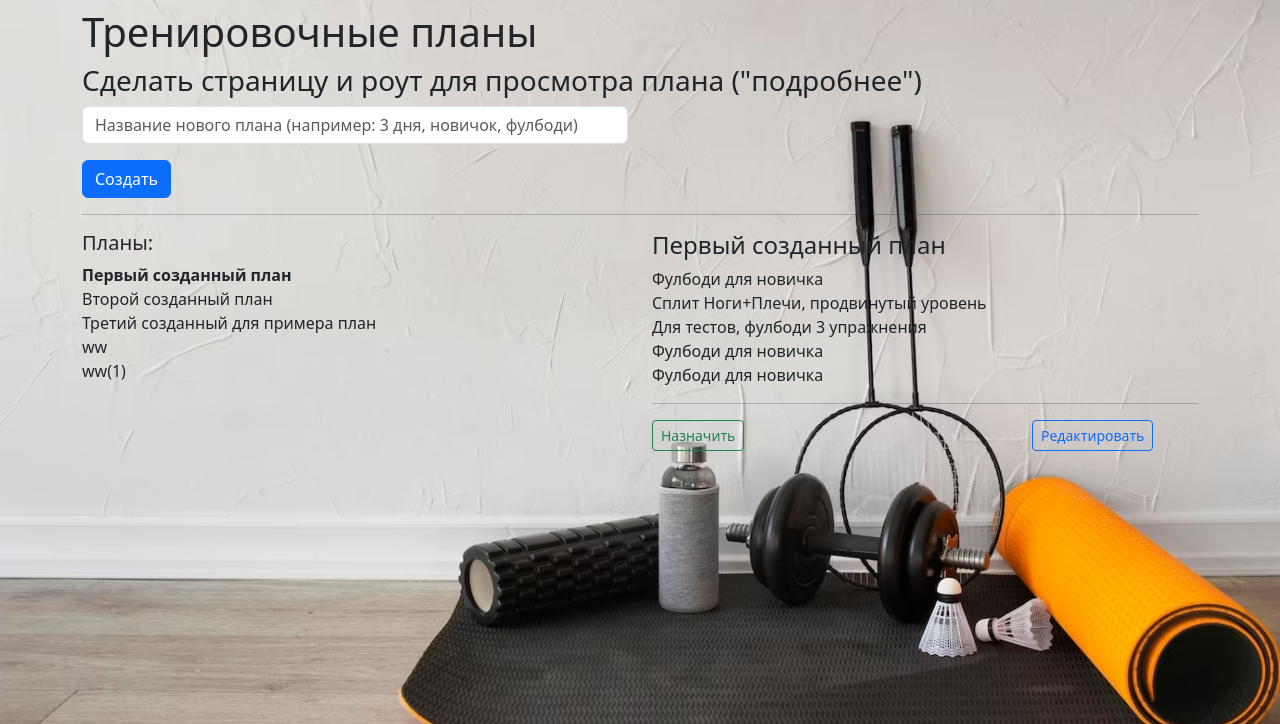
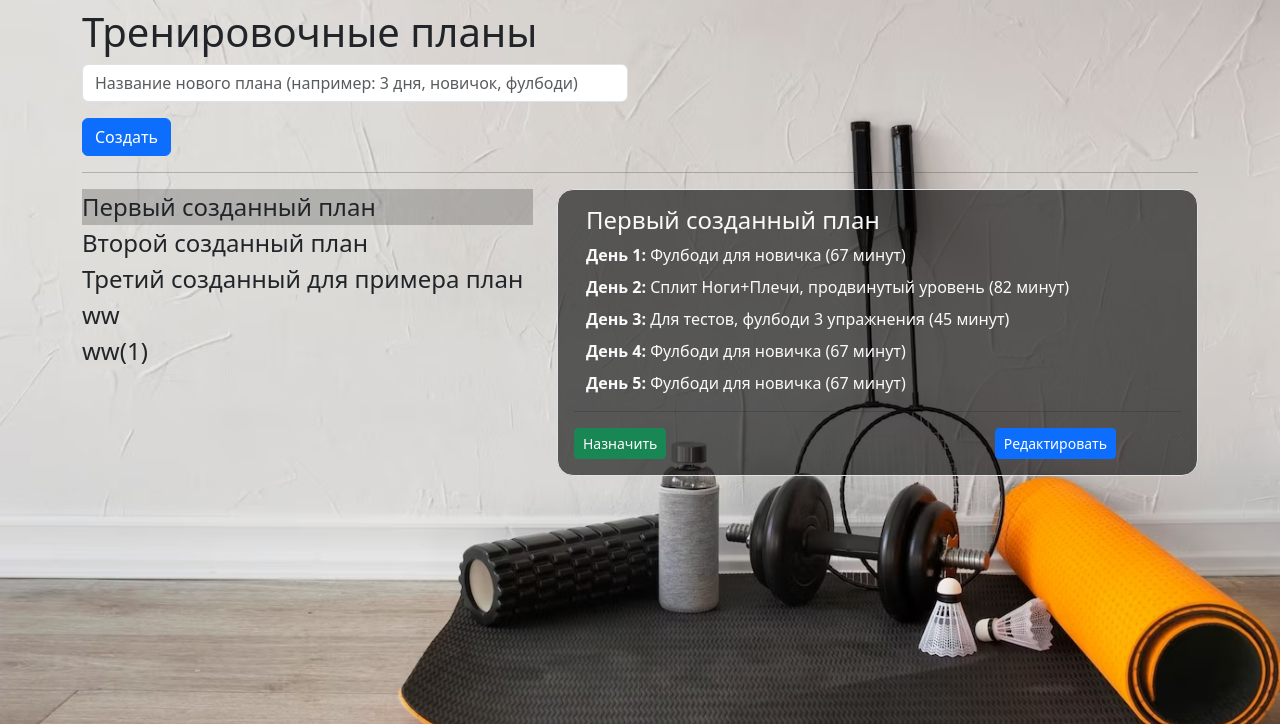
Before and after one commit to takura2012/flask_app_fit, a Flask app: page /plans_all in a window 1280 px wide. Shown: the part 76-800 px from the top of the page. Run offline with Flask 3, Linux system fonts and the light colour scheme; data comes from the database, SQL or seed files in the repository; both versions use the stored data as it was after the commit; some libraries are stand-ins or nearby versions.

Commit message:
сделал счетчик немного навел красоты на планах

```diff
--- a/main.py
+++ b/main.py
@@ -431,15 +431,24 @@ def plans_all():
     plan_trainings = Plan_Trainings.query.all()
     trains = Training.query.all()
 
-    plan = plans[0]
+    trainings_in_plan = {}  # {plan: [trains], ...}
 
-    # for plan_train in plan_trainings:
-    #     for train in trains:
-    #         if train.training_id == plan_train.train_id and plan_train.plan_id == plan.id:
-    #             print(train.name)
+    for plan in plans:
+        trainings_in_plan[plan] = []
+        print(f'-{plan.name}')
+        for plan_train in plan_trainings:
 
+            for train in trains:
+                if train.training_id == plan_train.training_id and plan_train.plan_id == plan.id:
 
-    return render_template('plans_all.html', plans=plans, trains=trains,plan_trainings=plan_trainings)
+                    train_time = 0
+                    for exercise in train.exercises:
+                        te = TrainingExercise.query.filter_by(training_id=train.training_id, exercise_id=exercise.exercise_id).first()
+                        train_time += te.sets * exercise.time_per_set
+
+                    trainings_in_plan[plan].append([train, train_time])
+
+    return render_template('plans_all.html', trainings_in_plan=trainings_in_plan)
 
 
 @app.route('/plan_new/<int:plan_id>', methods=['POST', 'GET'])
--- a/static/css/main.css
+++ b/static/css/main.css
@@ -14,15 +14,19 @@ body {
     background-color: rgba(0, 0, 0, 0.2); /* Прозрачный цвет фона */
 }
 
+.bg-opacity-60 {
+    background-color: rgba(0, 0, 0, 0.6); /* Прозрачный цвет фона */
+}
+
 .bg-opacity-0 {
     background-color: rgba(0, 0, 0, 0); /* Прозрачный цвет фона */
     transition: background-color 0.3s; /* Добавим плавный переход для hover */
 }
 
 .bg-opacity-0:hover {
-    background-color: rgba(0, 0, 0, 0.2); /* Полупрозрачный черный цвет фона при hover */
+
 }
 
 .nav-link.active {
-    font-weight: bold; /* Жирный текст */
+    background-color: rgba(0, 0, 0, 0.2);
 }
--- a/templates/plan_new.html
+++ b/templates/plan_new.html
@@ -6,10 +6,11 @@
 {% block body %}
 
 <div class="row">
-    <div class="col-10">
+    <div class="col-8">
         <h3>{{plan.name}}</h3>
     </div>
-    <div class="col-2">
+    <div class="col-4">
+        <a href="#" class="btn btn-primary">Переименовать план</a>
         <a href="#" class="btn btn-danger">Удалить план</a>
     </div>
 </div>
--- a/templates/plans_all.html
+++ b/templates/plans_all.html
@@ -5,7 +5,6 @@
 
 {% block body %}
 <h1>Тренировочные планы</h1>
-<h3>Сделать страницу и роут для просмотра плана ("подробнее")</h3>
 
 <form action="/plan_new/0" method="post">
     <div class="row mb-3">
@@ -22,39 +21,46 @@
 
 <hr>
 <div class="row">
-    <div class="col-6">
-        <h5>Планы:</h5>
+    <div class="col-5">
+    </div>
+    <div class="col-7">
+    </div>
+</div>
+<div class="row">
+    <div class="col-5">
+
         <div class="list-group" id="list-tab" role="tablist">
-        {% for plan in plans %}
-          <a class="nav-link {% if loop.index == 1 %} active {% endif %} link-underline link-underline-opacity-0 bg-opacity-0" data-bs-toggle="list" href="#plan{{plan.id}}" role="tab">{{plan.name}}</a>
+        {% for plan, trains in trainings_in_plan.items() %}
+          <a class="nav-link {% if loop.index == 1 %} active {% endif %} link-underline link-underline-opacity-0 bg-opacity-0 fs-4" data-bs-toggle="list" href="#plan{{plan.id}}" role="tab">
+              {{plan.name}}
+          </a>
           {% endfor %}
         </div>
     </div>
 
 
-    <div class="col-6">
-
+    <div class="col-7">
 
 
         <div class="tab-content" id="nav-tabContent">
-          {% for plan in plans %}
-            <div class="tab-pane fade {% if loop.index == 1 %} show active {% endif %}" id="plan{{plan.id}}" role="tabpanel" >
+          {% for plan, trains in trainings_in_plan.items() %}
+            <div class="tab-pane fade {% if loop.index == 1 %} show active {% endif %} border rounded-4 bg-opacity-60 p-3" id="plan{{plan.id}}" role="tabpanel" >
+                <div class="container text-light">
                 <h4>{{plan.name}}</h4>
-                {% for plan_train in plan_trainings %}
-                        {% for train in trains %}
-                            {% if train.training_id == plan_train.training_id and plan_train.plan_id == plan.id %}
-                                {{train.name}} <br>
-                            {% endif %}
-                        {% endfor %}
+                    </div>
+
+                {% for i in range(trains|length) %}
+                <div class="container mb-2 text-light">
+                    <b>День {{i+1}}: </b> {{trains[i][0].name}} ({{ trains[i][1] }} минут)
+                </div>
                 {% endfor %}
-
                 <hr>
                 <div class="row">
                     <div class="col-8">
-                        <a href="#" class="btn btn-outline-success btn-sm">Назначить</a>
+                        <a href="#" class="btn btn-success btn-sm">Назначить</a>
                     </div>
                     <div class="col-4">
-                        <a href="/plan_new/{{plan.id}}" class="btn btn-outline-primary btn-sm">Редактировать</a>
+                        <a href="/plan_new/{{plan.id}}" class="btn btn-primary btn-sm">Редактировать</a>
                     </div>
                 </div>
 
```
Also changed, not shown: instance/fitness.db.
